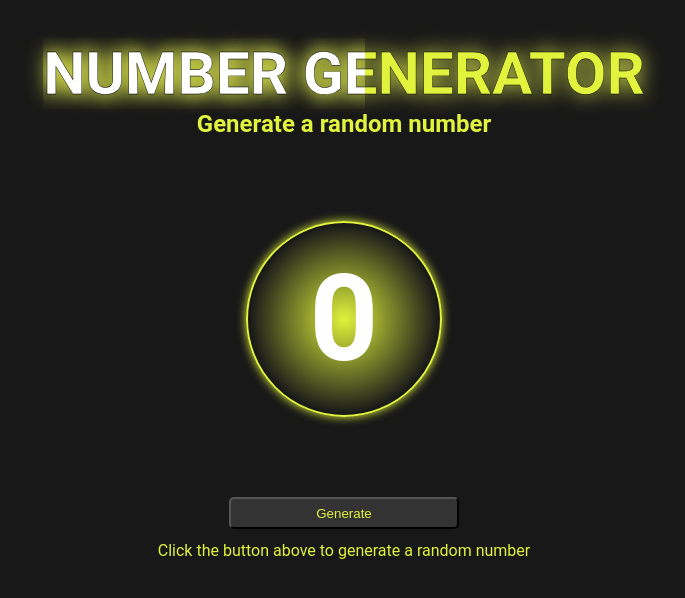
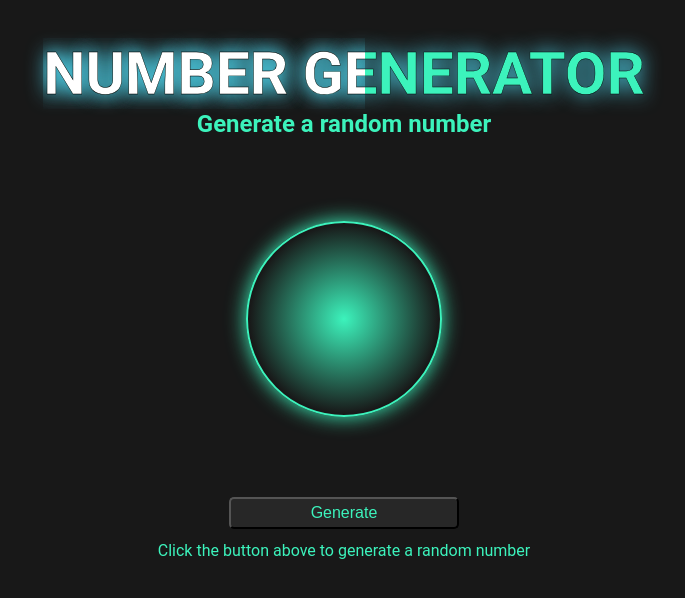
Before and after one commit to TylrPopcorn/Random-Number-Generator, a React (Vite) app: page / in a window 1280 px wide. Shown: the top 598 px of the page, without its empty margins (296-981 px from the left). Built offline with nearby package versions, Linux system fonts and the light colour scheme.

Commit message:
functioning

```diff
--- a/src/Components/App.js
+++ b/src/Components/App.js
@@ -1,26 +1,44 @@
 import React, { useState } from "react";
 
 function App() {
-  const [num, setNum] = useState(0);
+  //-----vars:
+  const [num, setNum] = useState(0); //Used to keep track of random number generated.
 
+  //--------------------------------
+  //Functions:
   const generateNumber = () => {
+    //This function will generate a random number to be shown on screen.
     const NumberArea = document.querySelector(".NumberArea");
-    const randomNumber = Math.floor(Math.random() * 100) + 1;
+    const Numb = document.querySelector(".randomNumber"); //grab number area.
+
+    const randomNumber = Math.floor(Math.random() * 100) + 1; //generate a random number
     setNum(randomNumber);
 
-    // Add the 'shadowed' class to trigger the transition
+    if (Numb.classList.contains("fade")) {
+      //If the function is already running, then end here.
+      return;
+    }
+
+    //Fade/Shadow effects (ADD):
+    Numb.classList.add("fade");
     NumberArea.classList.add("shadowed");
+
+    // Remove the 'fade' class after the transition completes
+    setTimeout(() => {
+      Numb.classList.remove("fade");
+    }, 900);
 
     // Remove the 'shadowed' class after the transition completes
     setTimeout(() => {
       NumberArea.classList.remove("shadowed");
-    }, 1000);
+    }, 1100);
   };
 
+  //----return:
   return (
     <div id="wrapper" className="App">
       <div className="NumberArea">
-        <p>{num}</p>
+        <p className="randomNumber">{num}</p>
       </div>
       <div className="ButtonHolder">
         <button className="GenerateButton" onClick={generateNumber}>
@@ -34,4 +52,5 @@ function App() {
   );
 }
 
+//----------------------[Exports]:
 export default App;
--- a/src/styles.css
+++ b/src/styles.css
@@ -1,8 +1,8 @@
 /* [VARIABLES:] */
 :root {
   --width-s: 30%;
-  --text-stroke-color: rgb(221, 231, 78);
-  --main-text-color: rgb(225, 243, 60);
+  --text-stroke-color: rgb(78, 208, 231);
+  --main-text-color: rgb(60, 243, 188);
 }
 /* ---------- */
 /* ---------------- */
@@ -106,10 +106,12 @@ body {
   width: calc(var(--width-s) - 15%);
   font-size: 15vh;
 
+  text-shadow: 0px 0px 5px #000, /* Black text stroke */ 0px 0px 2px #000;
+
   border-radius: 100%;
   border: 2px solid var(--main-text-color);
 
-  box-shadow: 0px 0px 10px var(--main-text-color);
+  box-shadow: 0px 0px 2.5vh var(--main-text-color);
   transition: box-shadow 1s ease;
 
   /* background-color: var(--main-text-color); */
@@ -126,8 +128,17 @@ body {
 }
 
 .NumberArea.shadowed {
-  box-shadow: 0px 0px 30px var(--main-text-color); /* Updated box-shadow */
+  box-shadow: 0px 0px 7vh var(--main-text-color); /* Updated box-shadow */
   border: 2px solid var(--main-text-color); /* Updated border color */
+}
+
+.NumberArea .randomNumber {
+  opacity: 0;
+  transition: opacity 0.5s ease; /* Add a transition for a smoother effect */
+}
+
+.NumberArea .randomNumber.fade {
+  opacity: 1;
 }
 
 .ButtonHolder {
@@ -147,12 +158,14 @@ body {
 }
 
 .GenerateButton {
-  background-color: #333333;
+  background-color: #272727;
   color: var(--main-text-color);
   border-radius: 5px;
   height: 50%;
+  font-size: 1em;
   width: 60%;
-  transition: box-shadow 0.1s ease; /* Add a transition for box-shadow */
+  box-shadow: 0 0 0 var(--main-text-color);
+  transition: box-shadow 0.2s ease; /* Add a transition for box-shadow */
 }
 
 .BottomFrame {
```
Also changed, not shown: 4 other files (tests, documents, lock files or other folders).
